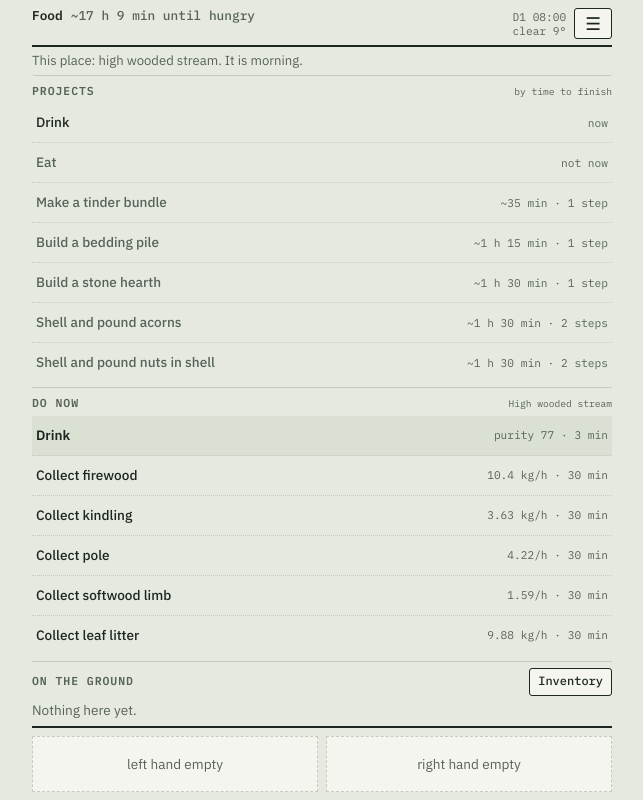
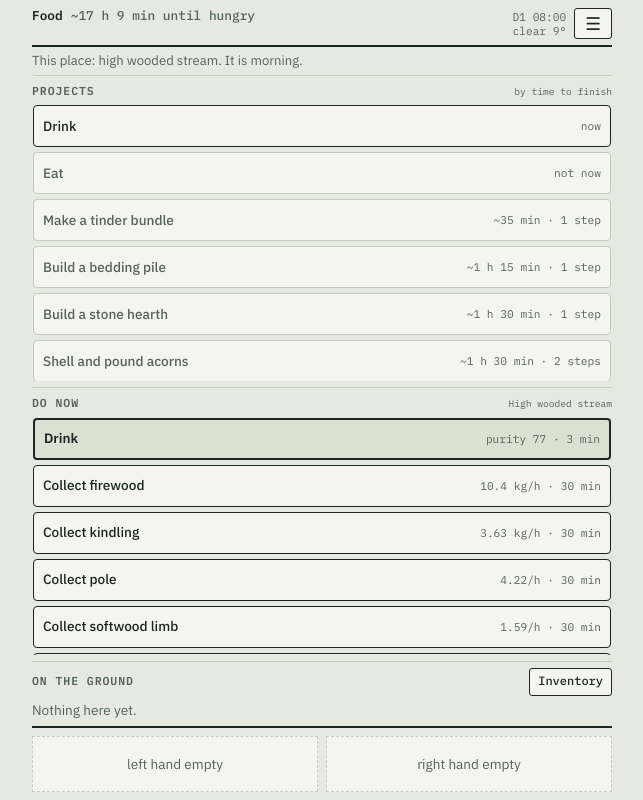
Before and after one commit to dmrobe001/survival-game, a website with bundled scripts: page index.html in a window 1280 px wide. Shown: the whole page, without its empty margins (318-961 px from the left). Built offline with nearby package versions, Linux system fonts and the light colour scheme.

Commit message:
Show project and task rows as bordered cards on a panel fill
Co-Authored-By: Claude Opus 5.5 <noreply@anthropic.com>
Claude-Session: https://claude.ai/code/session_01Krt3qm5qhE9qEtinEN9Jmq

```diff
--- a/style.css
+++ b/style.css
@@ -200,19 +200,20 @@ h2.pane-h small, .pane-h small { text-transform: none; letter-spacing: 0; font-w
 .tasks { flex: 1 1 0; }
 .stash { flex: 0 1 auto; max-height: 24%; }
 .inventory { flex: 1 1 0; overflow-y: auto; }
-.rows { overflow-y: auto; min-height: 0; flex: 1 1 auto; display: flex; flex-direction: column; overscroll-behavior: contain; }
-.row { width: 100%; display: flex; justify-content: space-between; align-items: center; gap: 10px; text-align: left; border: 0; border-bottom: 1px dotted var(--line);
-  border-radius: 0; background: none; padding: 7px 4px; min-height: 40px; font: 500 0.85rem/1.25 var(--sans); color: var(--muted); }
+.rows { overflow-y: auto; min-height: 0; flex: 1 1 auto; display: flex; flex-direction: column; gap: 5px; padding: 2px 1px 4px; overscroll-behavior: contain; }
+.row { width: 100%; display: flex; justify-content: space-between; align-items: center; gap: 10px; text-align: left; border: 1px solid var(--line);
+  border-radius: 4px; background: var(--panel); padding: 7px 9px; min-height: 42px; font: 500 0.85rem/1.25 var(--sans); color: var(--muted); }
+.row.ready, .row.task { border-color: var(--ink); }
 .row:hover:not(:disabled) { background: var(--chip); }
 .row-name { min-width: 0; display: flex; flex-direction: column; }
 .row-name small { font: 0.7rem var(--mono); color: var(--muted); }
 .row-meta { flex: 0 0 auto; font: 0.7rem var(--mono); color: var(--muted); text-align: right; max-width: 55%; }
 .row.ready, .row.task { color: var(--ink); }
-.row.helps { color: var(--ink); box-shadow: inset 3px 0 0 var(--accent); padding-left: 9px; }
+.row.helps { color: var(--ink); border-color: var(--accent); box-shadow: inset 4px 0 0 var(--accent); padding-left: 12px; }
 .row.helps .row-meta { color: var(--accent); }
 .row.dim { opacity: 0.55; }
-.row.front { box-shadow: inset 3px 0 0 var(--accent); padding-left: 9px; }
-.row.first { background: var(--chip); font-weight: 600; }
+.row.front { border-color: var(--accent); box-shadow: inset 4px 0 0 var(--accent); padding-left: 12px; }
+.row.first { background: var(--chip); font-weight: 600; border-width: 2px; }
 .selcard { border: 2px solid var(--ink); background: var(--panel); padding: 8px 10px; margin-bottom: 6px; display: flex; flex-direction: column; gap: 4px; max-height: 46%; overflow-y: auto; flex: 0 0 auto; }
 .selhead { display: flex; flex-wrap: wrap; align-items: center; gap: 6px 8px; }
 .selbtns { margin-left: auto; display: flex; gap: 6px; }
```
